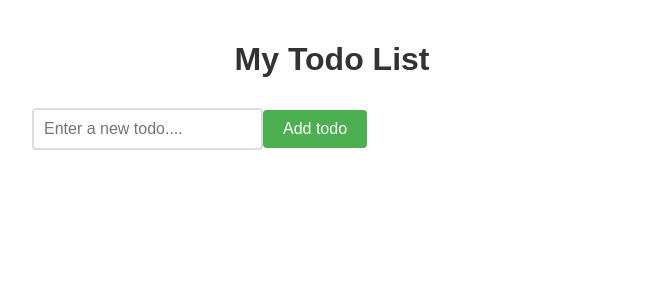
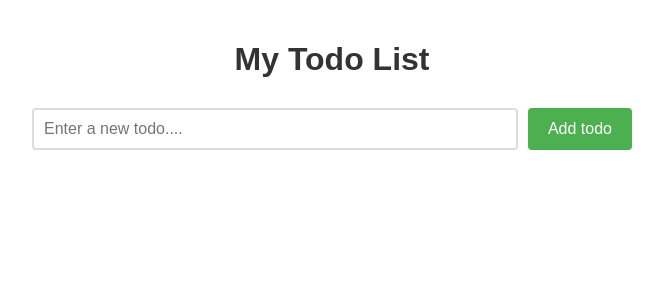
Before and after one commit to SP26-CS351-TomaszSwiderski/CS351-Lab3-Groupproject-TomaszSwiderski, a React (Create React App) app in the folder todo-list-lab/: page / in a window 1280 px wide. Shown: the top 300 px of the page, without its empty margins (308-971 px from the left). Built offline with nearby package versions, Linux system fonts and the light colour scheme.

Commit message:
commit
Added some basic changes for the app.js

```diff
--- a/todo-list-lab/src/App.js
+++ b/todo-list-lab/src/App.js
@@ -14,6 +14,15 @@ function App() {
   // inputValue string to store current input field value
   const [inputValue, setInputValue] = useState("");
 
+  // Tracks which filter is currently active: "all", "active", or "completed"
+  const [filter, setFilter] = useState("all");
+
+  // Stores the ID of the todo currently being edited
+  // null means no todo is being edited
+  const [editingId, setEditingId] = useState(null);
+
+  // Stores the text value when editing an existing todo
+  const [editValue, setEditValue] = useState("");
   // this function basically updates inputValue as the user types in the input field
   const handleInputChange = (event) => {
     setInputValue(event.target.value);
@@ -33,6 +42,8 @@ function App() {
       id: Date.now(),
       text: inputValue.trim(),
       completed: false,
+      priority: "medium",
+      createdAt: new Date().toISOString(),
     };
 
     // Add the new todo to the todos array using spread operator
@@ -69,7 +80,7 @@ function App() {
     <div className="App">
       <Header title="My Todo List" />
 
-      <form onSubmit={handleSumbit} classname="todo-form">
+      <form onSubmit={handleSumbit} className="todo-form">
         <input
           type="text"
           value={inputValue}
@@ -84,7 +95,7 @@ function App() {
       <div className="todo-list">
         {todos.map((todo) => (
           <ToDoItem
-            key={todo.it}
+            key={todo.id}
             todo={todo}
             onToggle={() => toggleTodo(todo.id)}
             onDelete={() => deleteTodo(todo.id)}
```
